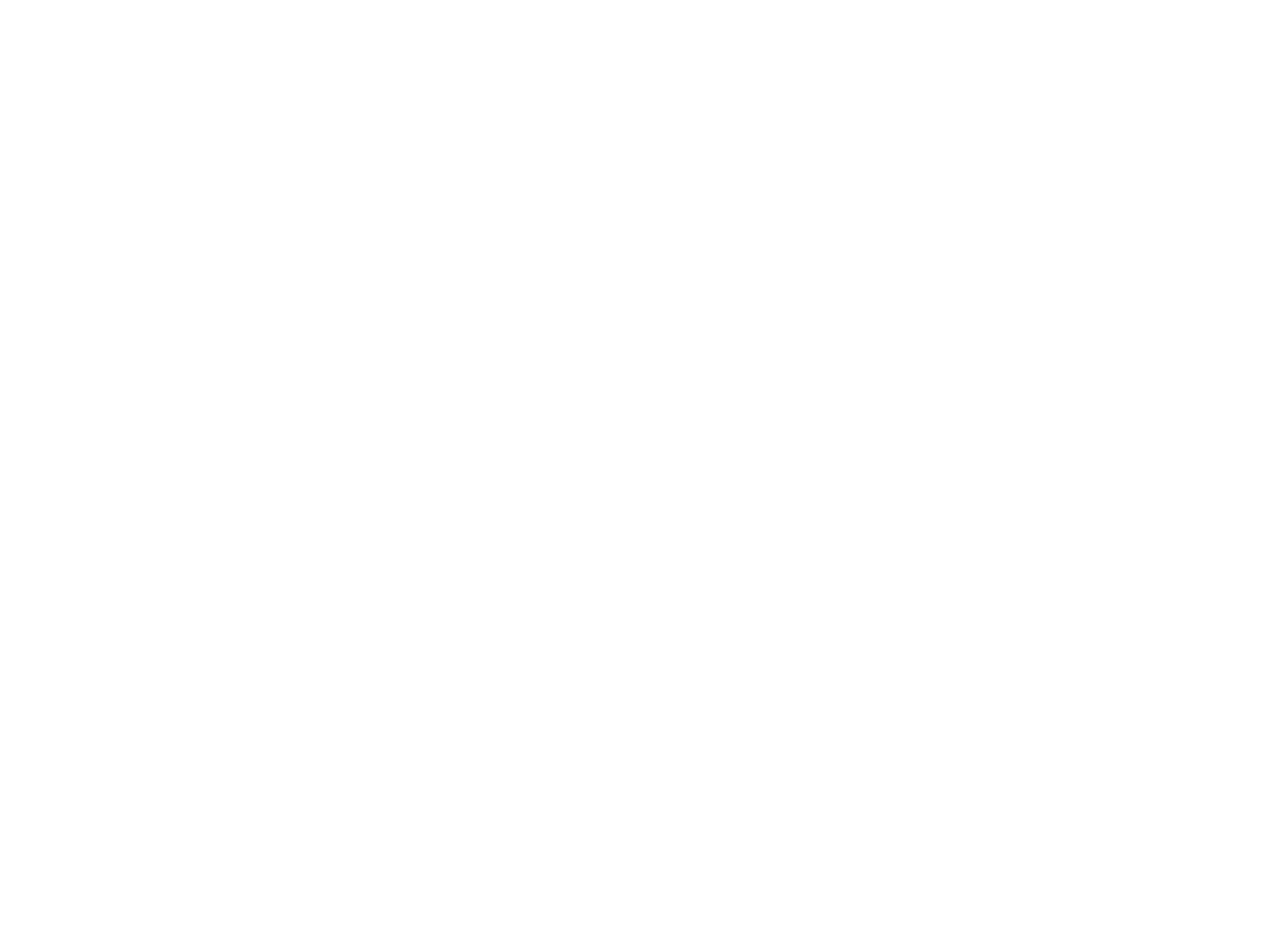
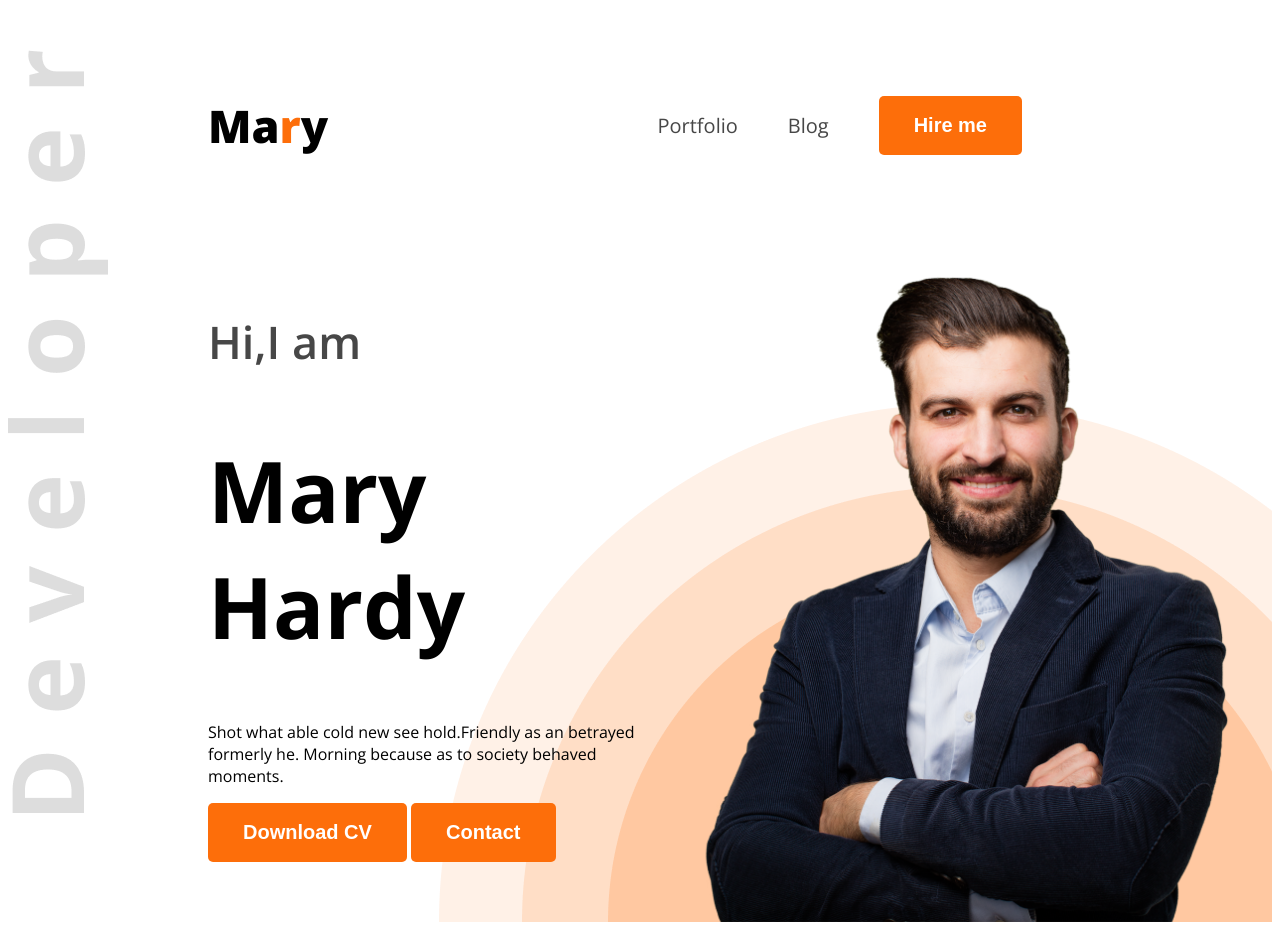
Before and after one commit to HiyaRahmaan/Webdeveloper-Portfolio, a plain HTML site: page index.html in a window 1280 px wide. Before the commit the page ends 800 px from the top, so only its background shows below. Drawn offline with nearby package versions, Linux system fonts and the light colour scheme.

Commit message:
completed nav and banner

```diff
--- a/index.html
+++ b/index.html
@@ -1,12 +1,40 @@
 <!DOCTYPE html>
 <html lang="en">
+
 <head>
-    <meta charset="UTF-8">
-    <meta name="viewport" content="width=device-width, initial-scale=1.0">
-    <title>Webdeveloper Portfolio</title>
+  <meta charset="UTF-8">
+  <meta name="viewport" content="width=device-width, initial-scale=1.0">
+  <title>Webdeveloper Portfolio</title>
+  <link rel="preconnect" href="https://fonts.googleapis.com">
+  <link rel="preconnect" href="https://fonts.gstatic.com" crossorigin>
+  <link href="https://fonts.googleapis.com/css2?family=Open+Sans:ital,wght@0,300..800;1,300..800&display=swap"
+    rel="stylesheet">
+  <link rel="stylesheet" href="styles/portfolio.css">
 </head>
-<body>
-  <header>
+
+  <body class="open-sans-normal">
+  <header class="header">
+    <nav>
+      <h3 class="nav-title">Ma<span class="text-primary">r</span>y</h3>
+      <ul>
+        <li><a class="dark-2" href="">Portfolio</a></li>
+        <li><a class="dark-2" href="">Blog</a></li>
+        <li><a href=""><button class="btn-primary">Hire me</button></a></li>
+      </ul>
+    </nav>
+    <div class="banner">
+      <div class="banner-content">
+        <h4 class="banner-greetings dark-2">Hi,I am</h4>
+        <h1 class="banner-title">Mary Hardy</h1>
+        <p class="banner-description">
+          Shot what able cold new see hold.Friendly as an betrayed formerly he.
+          Morning because as to society behaved moments.
+        </p>
+              <button class="btn-primary">Download CV</button>
+              <button class="btn-primary">Contact</button>
+      </div>
+<img class="banner-profile-pic" src="images/hardy.png" alt="">
+    </div>
 
   </header>
   <main>
@@ -16,4 +44,5 @@
 
   </footer>
 </body>
+
 </html>
--- /dev/null
+++ b/styles/portfolio.css
@@ -0,0 +1,76 @@
+
+
+.open-sans-normal {
+  font-family: "Open Sans", sans-serif;
+  font-optical-sizing: auto;
+  font-style: normal;
+  font-variation-settings:
+    "wdth" 100;
+}
+/* Shared style */
+.text-primary{
+    color: #FD6E0A;
+}
+.dark-2{
+    color: #474747;
+}
+.btn-primary{
+    background-color: #FD6E0A;
+    font-weight: bold;
+    font-size: 20px;
+    color: white;
+    padding: 18px 35px;
+    border-radius: 5px;
+    border: 0px;
+
+}
+/*header */
+.header{
+    background-image: url('../images/developer.png'),url('../images/header_bg.png');
+    background-repeat: no-repeat;
+    background-position: top left, bottom right;
+}
+/* Nav Styles */
+nav{
+    display: flex;
+    align-items: center;
+    justify-content: space-between;
+    margin: 50px 200px;
+}
+.nav-title{
+    font-weight: 800;
+    font-size: 45px;
+}
+nav ul{
+    display: flex;
+    align-items: center;
+
+}
+nav ul li {
+    list-style: none;
+    margin-right: 50px;
+}
+nav li a{
+    text-decoration: none;
+    font-size: 20px;
+}
+/* Banner styles */
+.banner-greetings{
+    font-size: 45px;
+    font-weight: 600;
+}
+.banner-title{
+    font-weight: bold;
+    font-size: 85px;
+}
+.banner-profile-pic{
+    width: 580px;
+}
+.banner{
+    display: flex;
+    justify-content: space-between;
+    margin: 0 35px 0 200px;
+}
+.banner-content{
+    max-width: 580px;
+}
```
